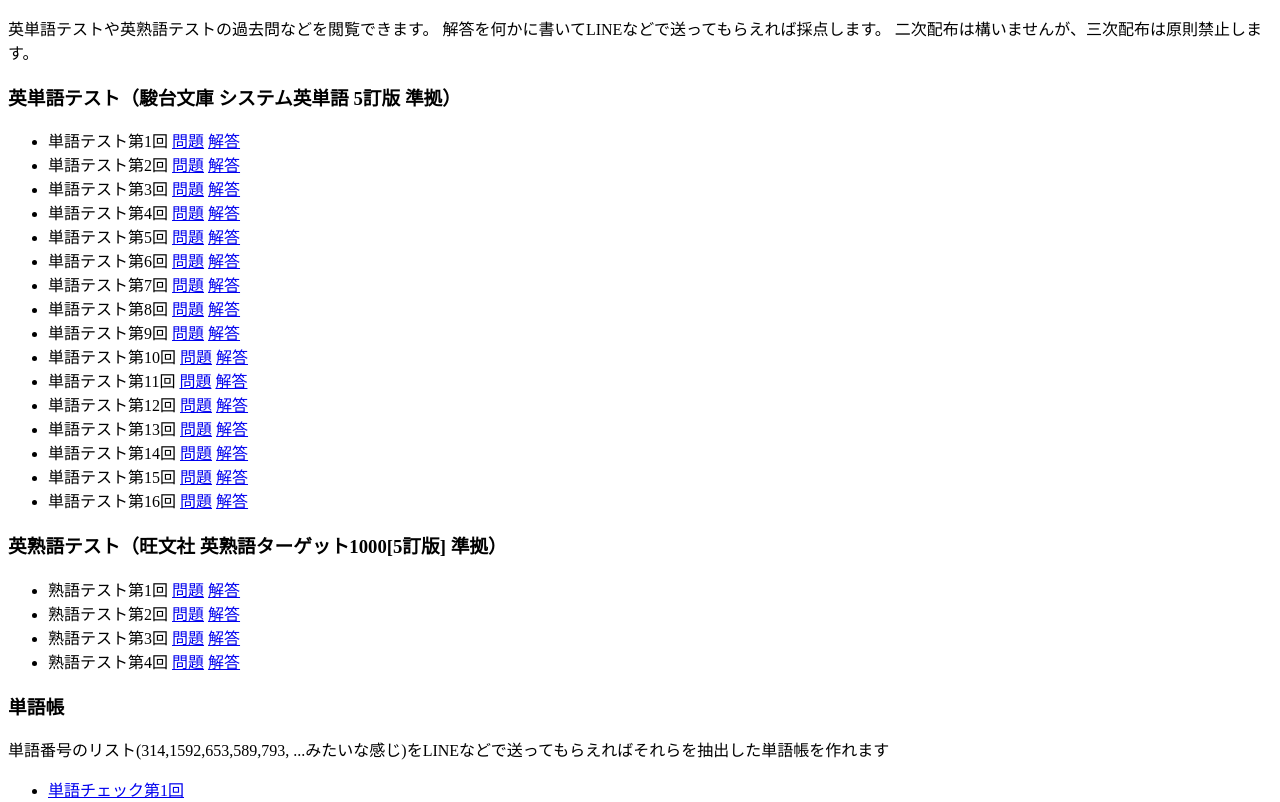
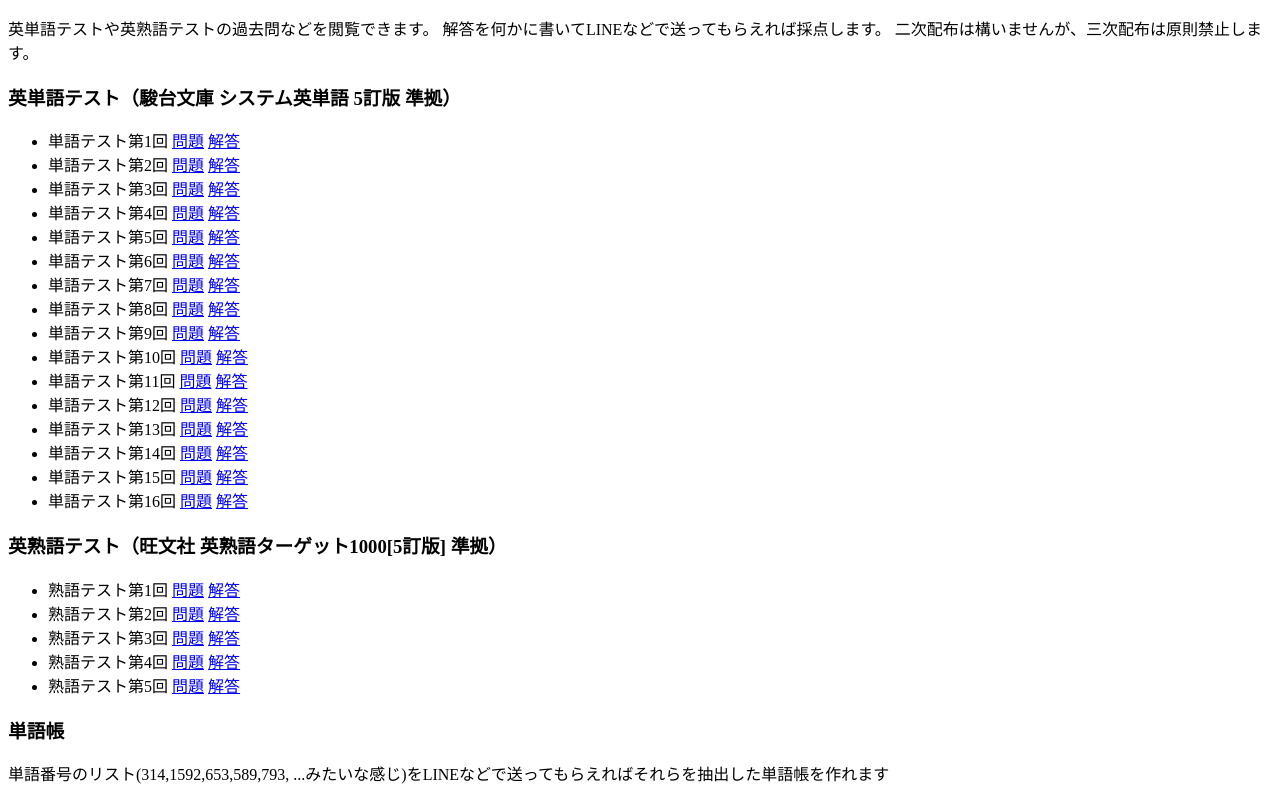
Before and after one commit to kenkashi-math-club/kenkashi-math-club.github.io, a plain HTML site: page PDF/english.html in a window 1280 px wide. Shown: the top 802 px of the page. Drawn offline with Linux system fonts and the light colour scheme.

Commit message:
Add files via upload

```diff
--- a/PDF/english.html
+++ b/PDF/english.html
@@ -35,6 +35,7 @@
     <li>熟語テスト第2回 <a href="./phrasestest2.pdf">問題</a> <a href="./phrasestest2-a.pdf">解答</a></li>
     <li>熟語テスト第3回 <a href="./phrasestest3.pdf">問題</a> <a href="./phrasestest3-a.pdf">解答</a></li>
     <li>熟語テスト第4回 <a href="./phrasestest4.pdf">問題</a> <a href="./phrasestest4-a.pdf">解答</a></li>
+    <li>熟語テスト第5回 <a href="./phrasestest5.pdf">問題</a> <a href="./phrasestest5-a.pdf">解答</a></li>
   </ul>
   <h3>単語帳</h3>
   <p>単語番号のリスト(314,1592,653,589,793, ...みたいな感じ)をLINEなどで送ってもらえればそれらを抽出した単語帳を作れます</p>
```
Also changed, not shown: 2 other files.
